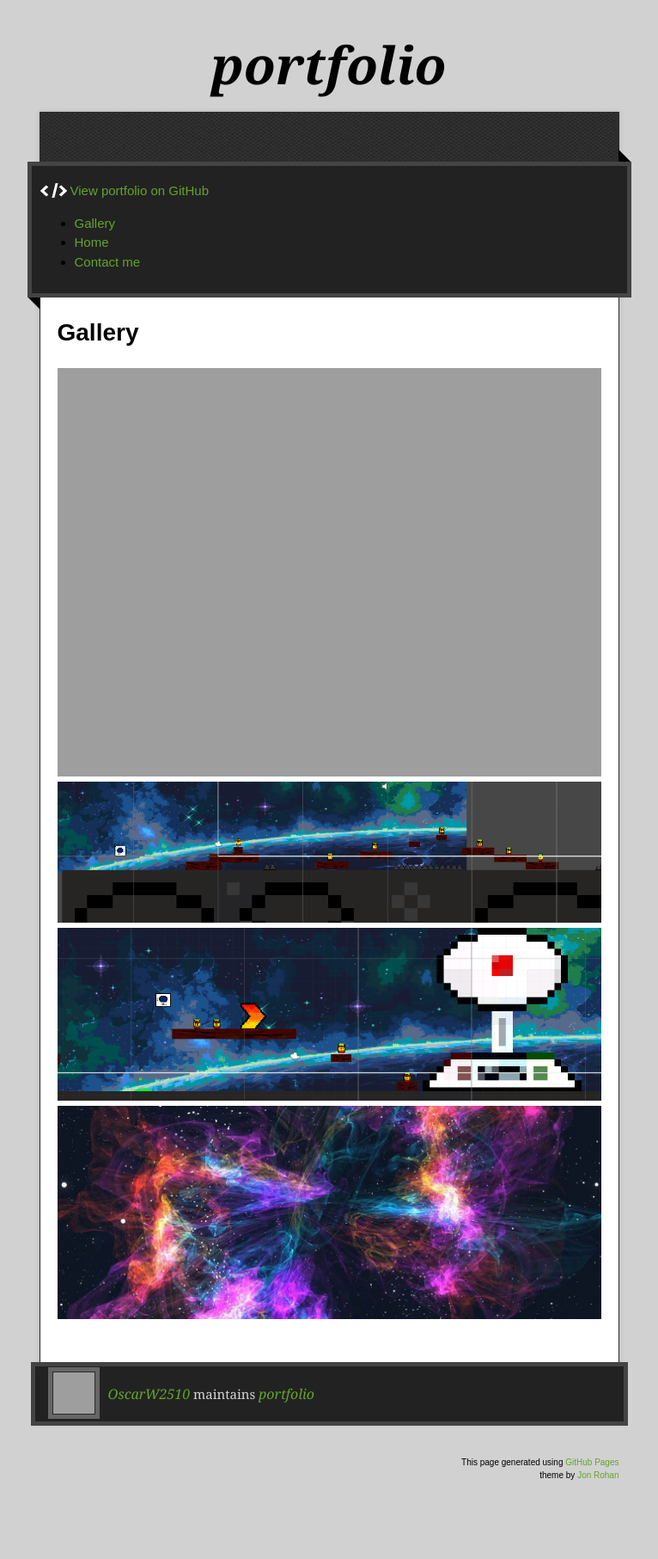
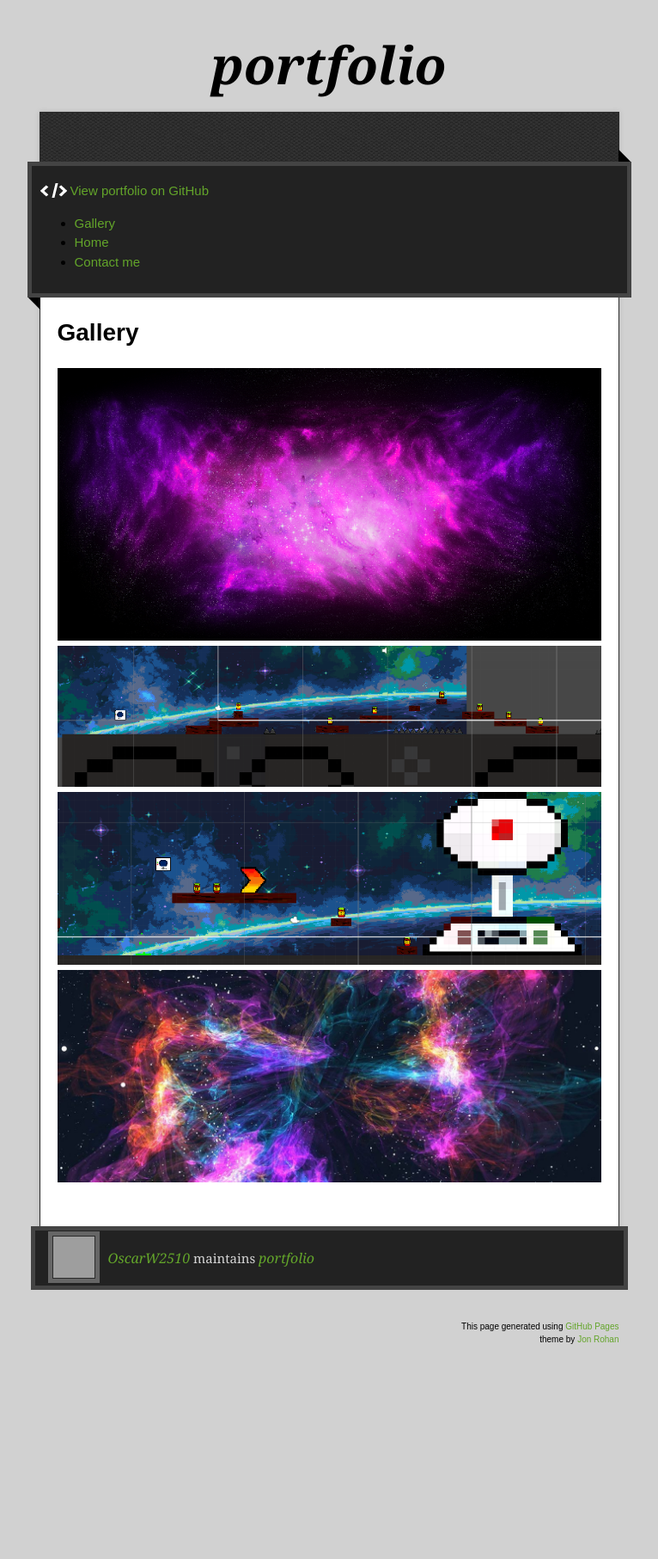
Before and after one commit to OscarW2510/portfolio, a Jekyll site: the page built from gallery.md, in a window 1280 px wide. Shown: the whole page at 86% size, without its empty margins (257-1023 px from the left). Built offline with Jekyll 4.4.1, drawn with Linux system fonts in a browser that asks for light colours; the repository's description, which GitHub fills in, is left out; our own code applies the rules of GitHub Pages for plain Markdown files; after the commit the page ends 1655 px from its top, so only the background shows below that; grey boxes are pictures that could not be loaded.

Commit message:
Update gallery.md

```diff
--- a/gallery.md
+++ b/gallery.md
@@ -4,7 +4,7 @@ layout: default
 
 
 # Gallery
-  <img src="https://oscarw2510.github.io/portfolio/GameBackground.png" alt="drawing" width="100%"/><br/>
+  <img src="https://oscarw2510.github.io/portfolio/assets/gallery/GameBackground-thumb.png" alt="drawing" width="100%"/><br/>
   <img src="https://oscarw2510.github.io/portfolio/Game%20ss.PNG" alt="drawing" width="100%"/><br/>
   <img src="https://oscarw2510.github.io/portfolio/Game%20ss%202.PNG" alt="drawing" width="100%"/><br/>
   <img src="https://oscarw2510.github.io/portfolio/epic_3-1280x500.jpg" alt="drawing" width="100%"/><br/>
```
